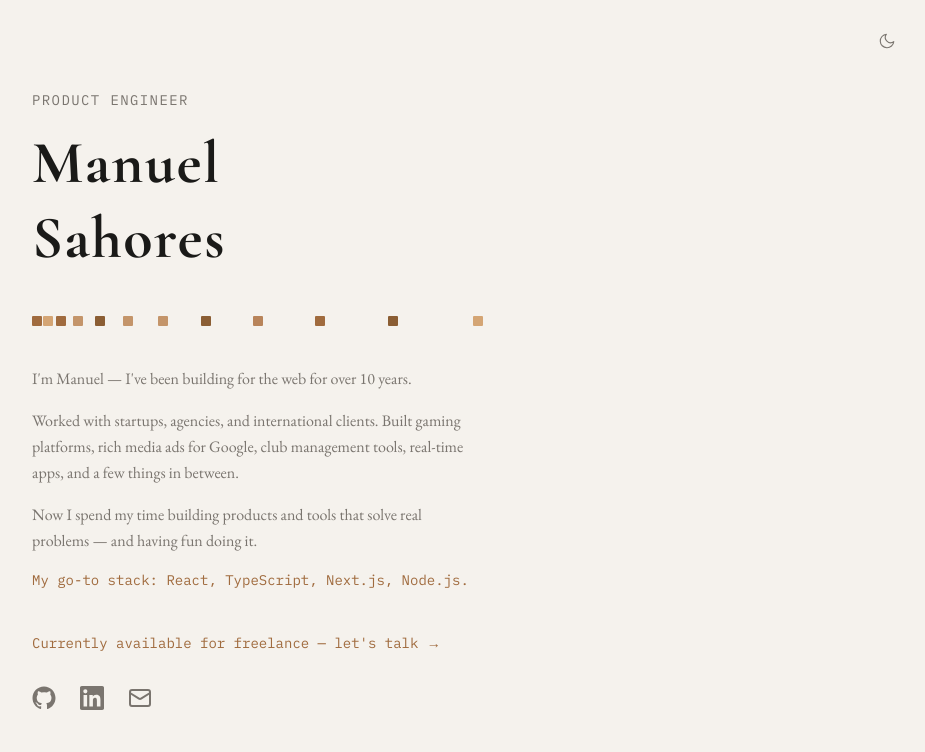
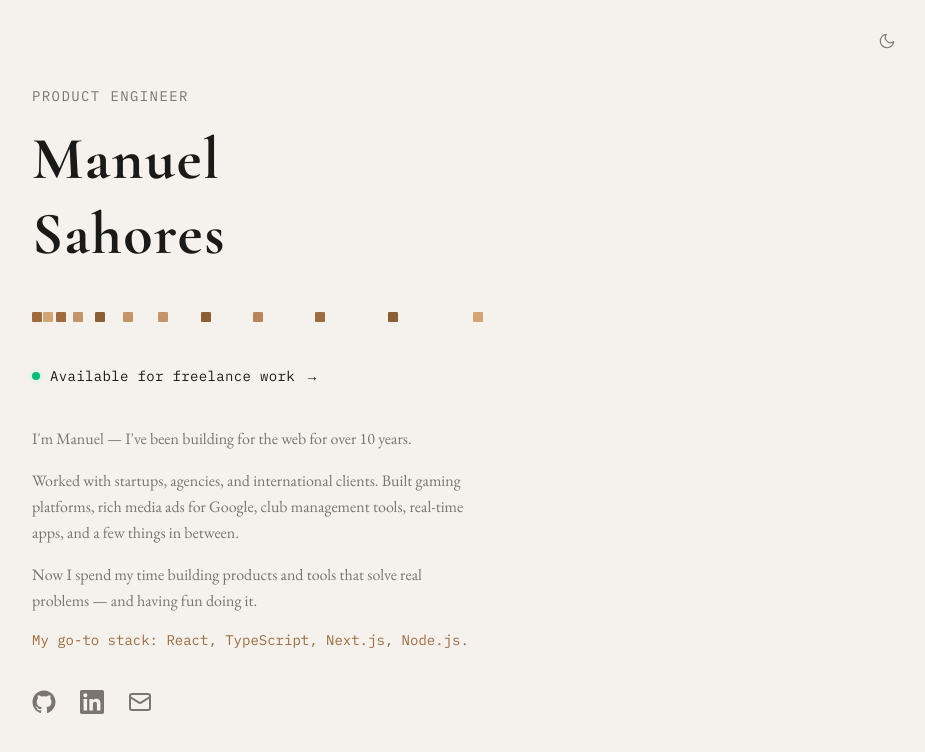
Before and after one commit to msahores/sahores.com, a Next.js app: page / in a window 1280 px wide. Shown: the top 752 px of the page, without its empty margins (352-1277 px from the left). Built offline with nearby package versions, Linux system fonts and the light colour scheme; no server answers.

Commit message:
feat: replace bottom CTA with live status pill above bio

```diff
--- a/app/page.tsx
+++ b/app/page.tsx
@@ -29,9 +29,26 @@ export default function Home() {
           <GridMark />
         </div>
 
+        <div
+          className="animate-fade-up mt-8 sm:mt-10"
+          style={{ animationDelay: "0.3s" }}
+        >
+          <Link
+            href="/contact"
+            className="group inline-flex items-center gap-2.5 font-mono text-xs tracking-wide text-foreground transition-colors hover:text-accent sm:text-sm"
+          >
+            <span className="relative flex h-2 w-2">
+              <span className="absolute inline-flex h-full w-full animate-ping rounded-full bg-emerald-500 opacity-60" />
+              <span className="relative inline-flex h-2 w-2 rounded-full bg-emerald-500" />
+            </span>
+            Available for freelance work
+            <span aria-hidden className="transition-transform group-hover:translate-x-0.5">→</span>
+          </Link>
+        </div>
+
         <section
           className="animate-fade-up mt-8 max-w-md space-y-3 font-sans text-sm leading-relaxed text-muted sm:mt-10 sm:space-y-4 sm:text-base"
-          style={{ animationDelay: "0.3s" }}
+          style={{ animationDelay: "0.45s" }}
         >
           <p>
             I&apos;m Manuel — I&apos;ve been building for the web for over
@@ -51,20 +68,8 @@ export default function Home() {
           </p>
         </section>
 
-        <div
-          className="animate-fade-up mt-8 sm:mt-10"
-          style={{ animationDelay: "0.45s" }}
-        >
-          <Link
-            href="/contact"
-            className="font-mono text-xs text-accent transition-colors hover:text-foreground sm:text-sm"
-          >
-            Currently available for freelance — let&apos;s talk →
-          </Link>
-        </div>
-
         <nav
-          className="animate-fade-up mt-6 flex flex-wrap gap-5 sm:mt-8 sm:gap-6"
+          className="animate-fade-up mt-8 flex flex-wrap gap-5 sm:mt-10 sm:gap-6"
           style={{ animationDelay: "0.6s" }}
         >
           <a
```
